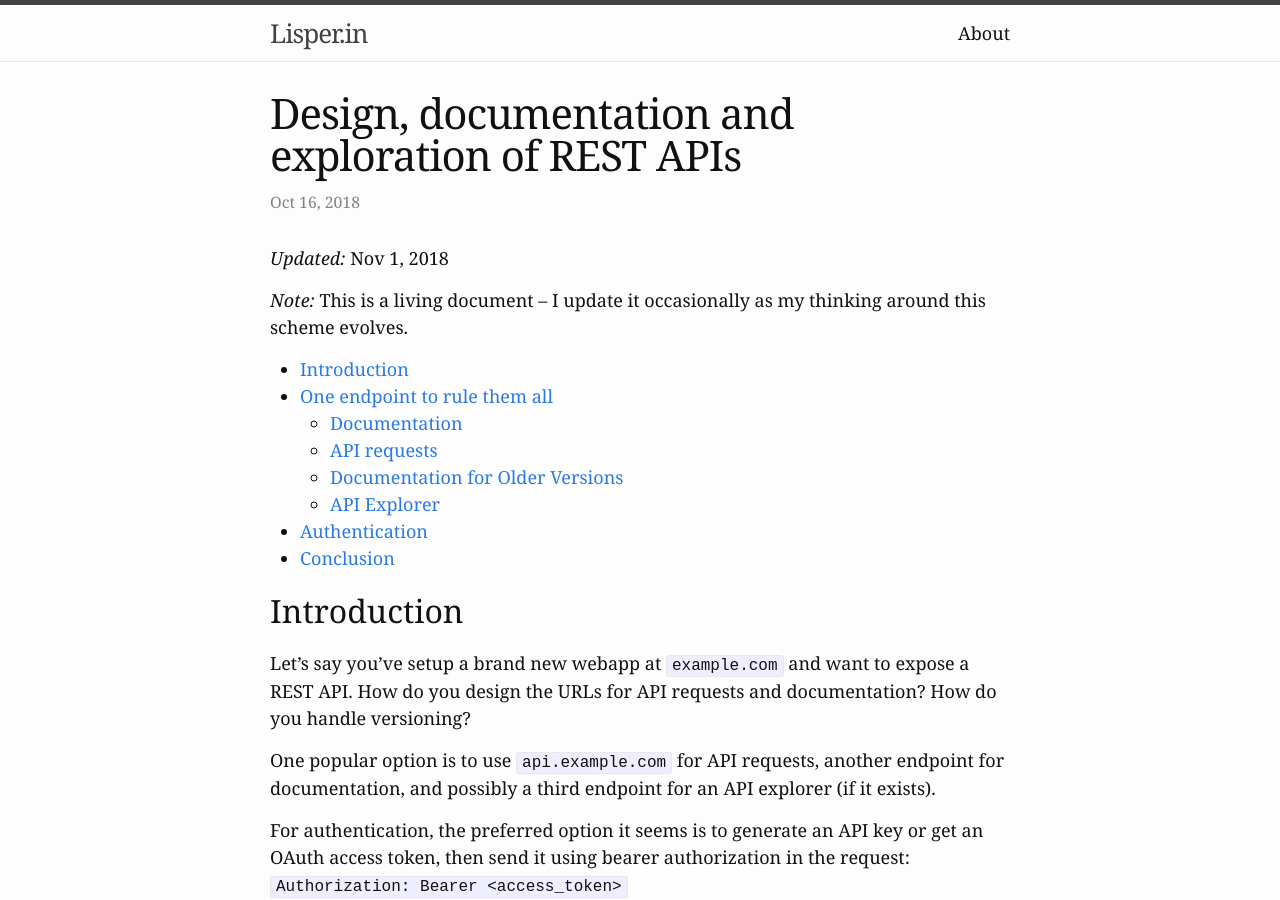
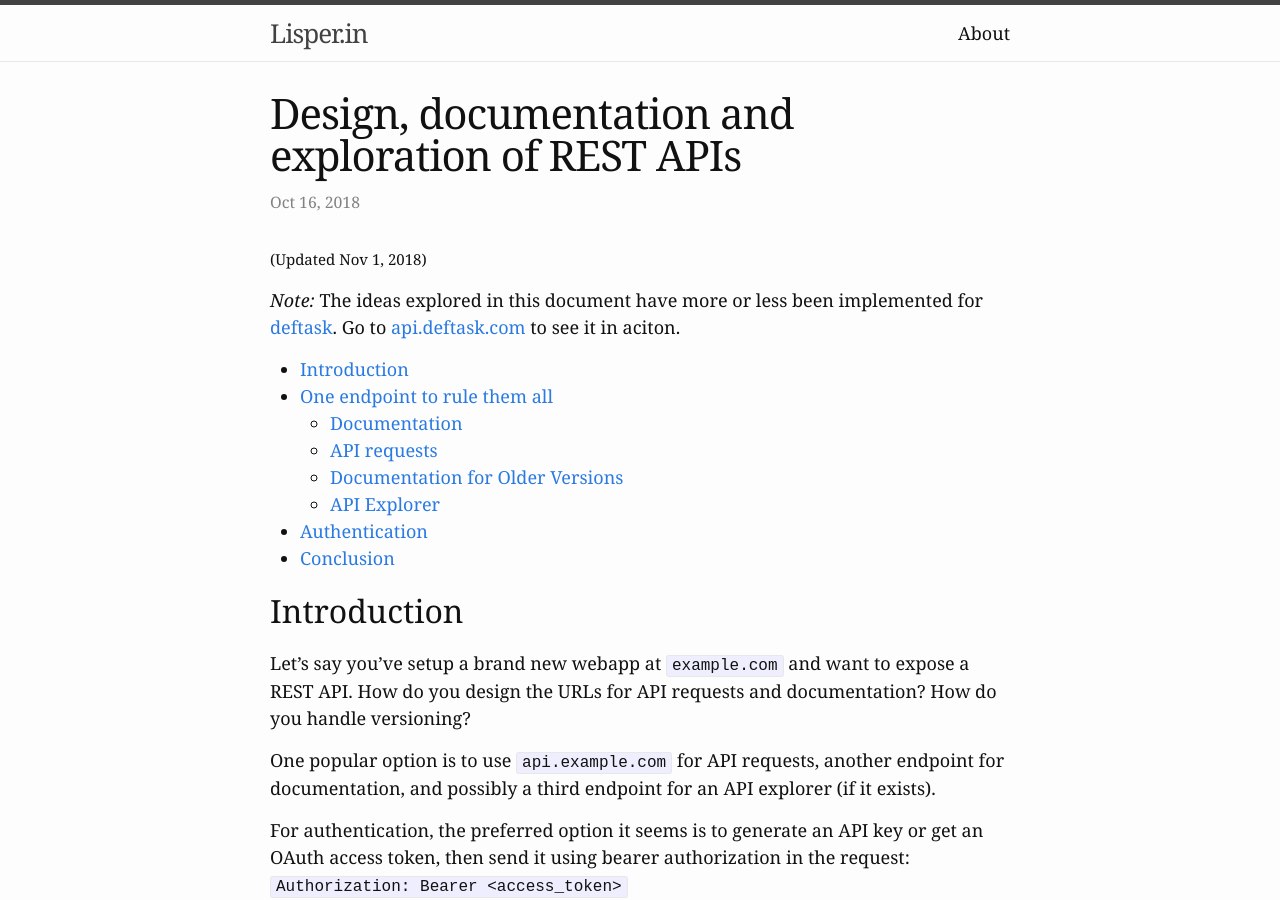
Before and after one commit to lisperin/lisperin.github.io, a Jekyll site: the page built from _posts/2018-10-16-rest-api-design.md, in a window 1280 px wide and 900 px high. Built offline with Jekyll 4.4.1, drawn with Linux system fonts in a browser that asks for light colours.

Commit message:
Add deftask note in the API design post

```diff
--- a/_posts/2018-10-16-rest-api-design.md
+++ b/_posts/2018-10-16-rest-api-design.md
@@ -4,9 +4,12 @@ title: Design, documentation and exploration of REST APIs
 permalink: /rest-api-design
 ---
 
-*Updated:* Nov 1, 2018
+<small>(Updated Nov 1, 2018)</small>
 
-*Note:* This is a living document -- I update it occasionally as my thinking around this scheme evolves.
+*Note:* The ideas explored in this document have more or less been implemented for [deftask][]. Go to [api.deftask.com][] to see it in aciton.
+
+[deftask]: https://deftask.com
+[api.deftask.com]: https://api.deftask.com
 
 * Replace with TOC
 {:toc}
```
